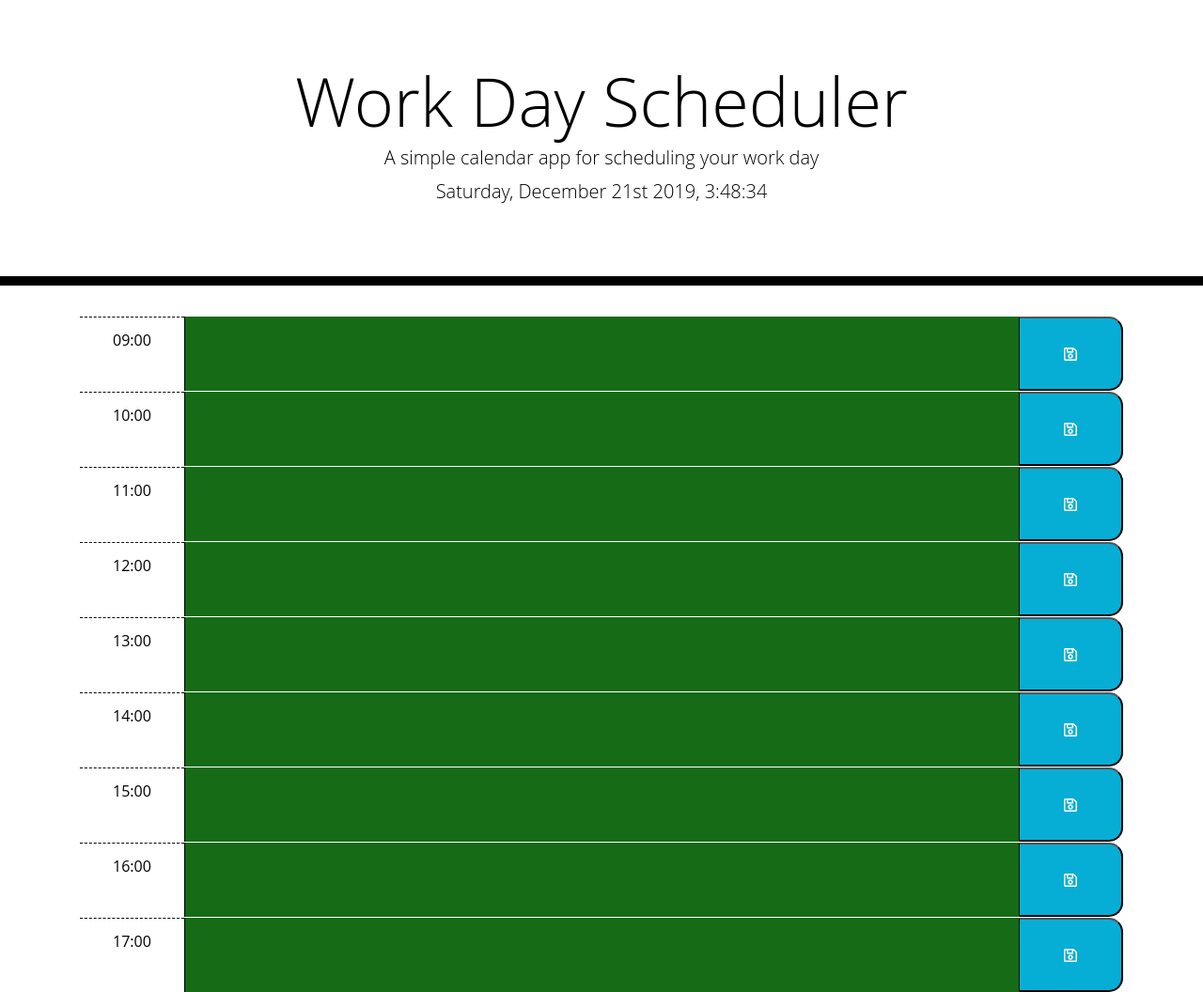
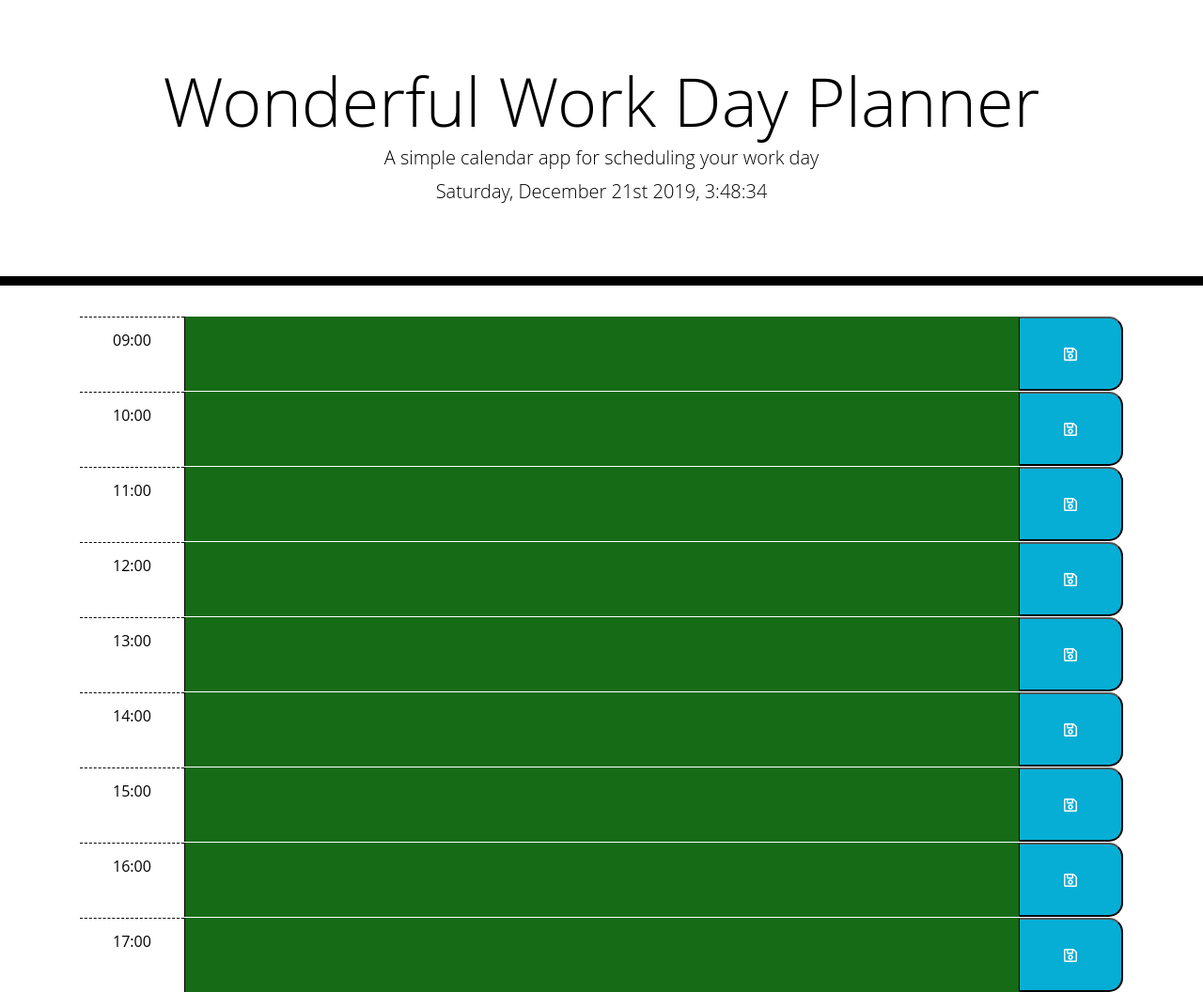
Before and after one commit to Arnette110/Wonderful-Worday-Planner, a plain HTML site: page index.html in a window 1280 px wide. Shown: the whole page at 94% size. Drawn offline with nearby package versions, Linux system fonts and the light colour scheme.

Commit message:
updated h1 in header

```diff
--- a/index.html
+++ b/index.html
@@ -18,7 +18,7 @@
 
     <!-- Display title and description of app along with current date and time -->
     <header class="jumbotron">
-      <h1 class="display-3">Work Day Scheduler</h1>
+      <h1 class="display-3">Wonderful Work Day Planner</h1>
       <p class="lead">A simple calendar app for scheduling your work day</p>
       <p id="currentDay" class="lead"></p>
     </header>
```
